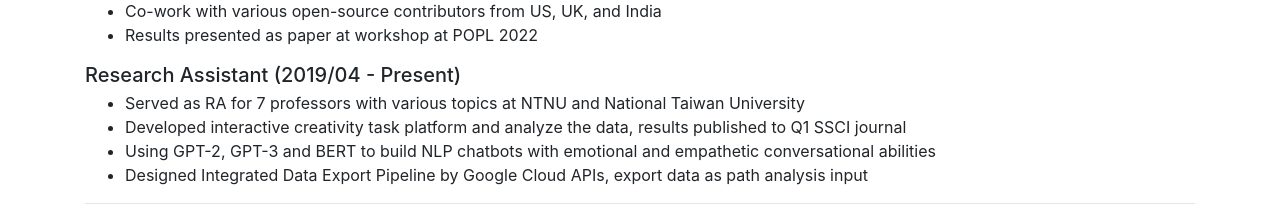
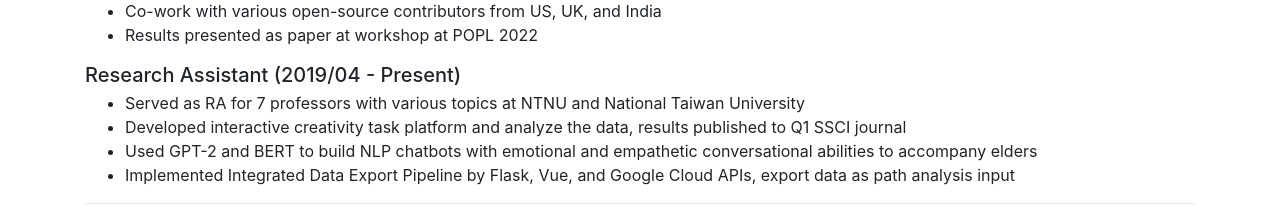
Before and after one commit to EasonC13/CV_Academic, a Nuxt app: page / in a window 1280 px wide. Shown: the part 1100-1323 px from the top of the page. Built offline with nearby package versions, Linux system fonts and the light colour scheme.

Commit message:
update: researchExp

```diff
--- a/components/ResearchExp.vue
+++ b/components/ResearchExp.vue
@@ -47,12 +47,12 @@
           results published to Q1 SSCI journal
         </li>
         <li>
-          Using GPT-2, GPT-3 and BERT to build NLP chatbots with emotional and
-          empathetic conversational abilities
+          Used GPT-2 and BERT to build NLP chatbots with emotional and
+          empathetic conversational abilities to accompany elders
         </li>
         <li>
-          Designed Integrated Data Export Pipeline by Google Cloud APIs, export
-          data as path analysis input
+          Implemented Integrated Data Export Pipeline by Flask, Vue, and Google
+          Cloud APIs, export data as path analysis input
         </li>
       </ul>
     </div>
```
